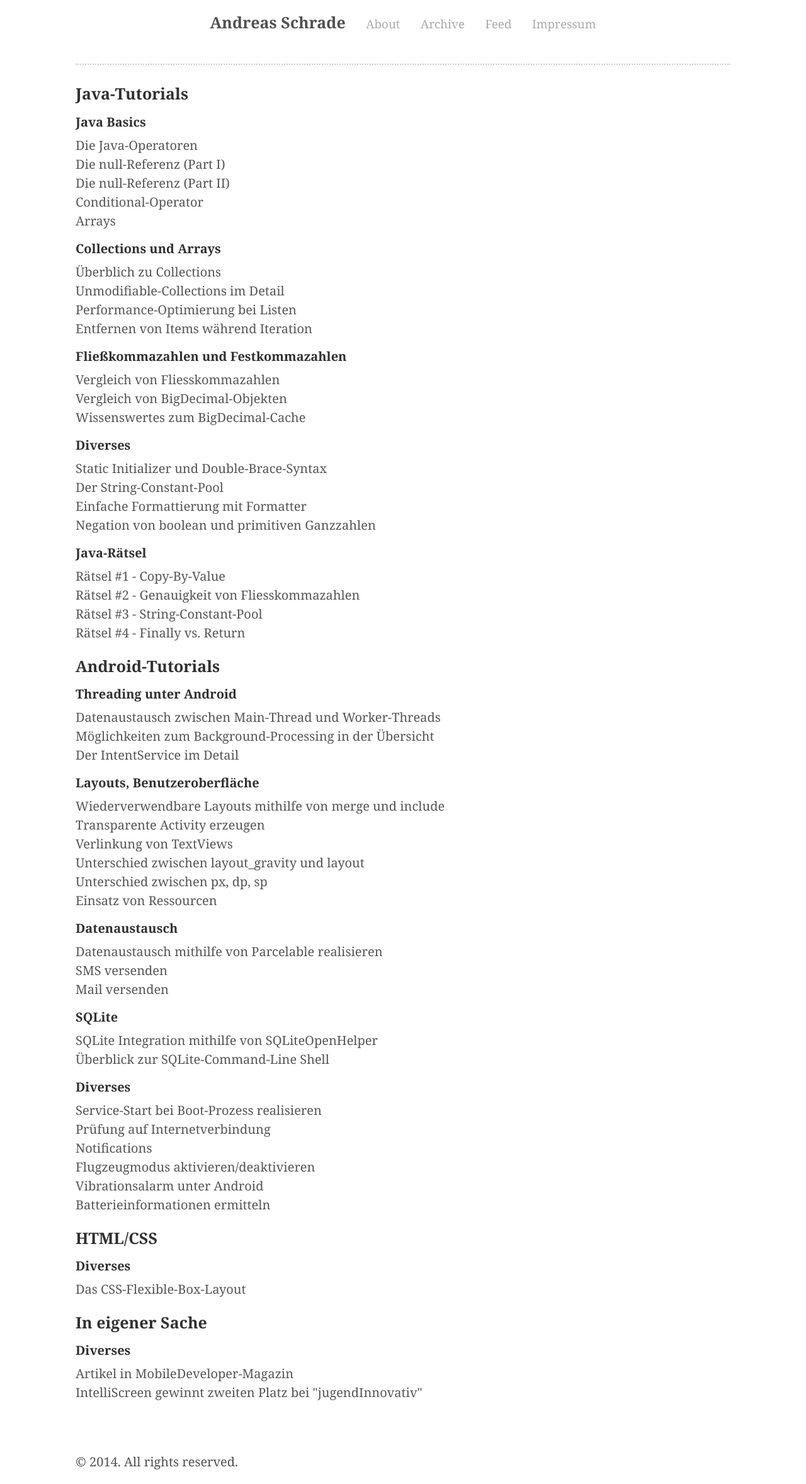
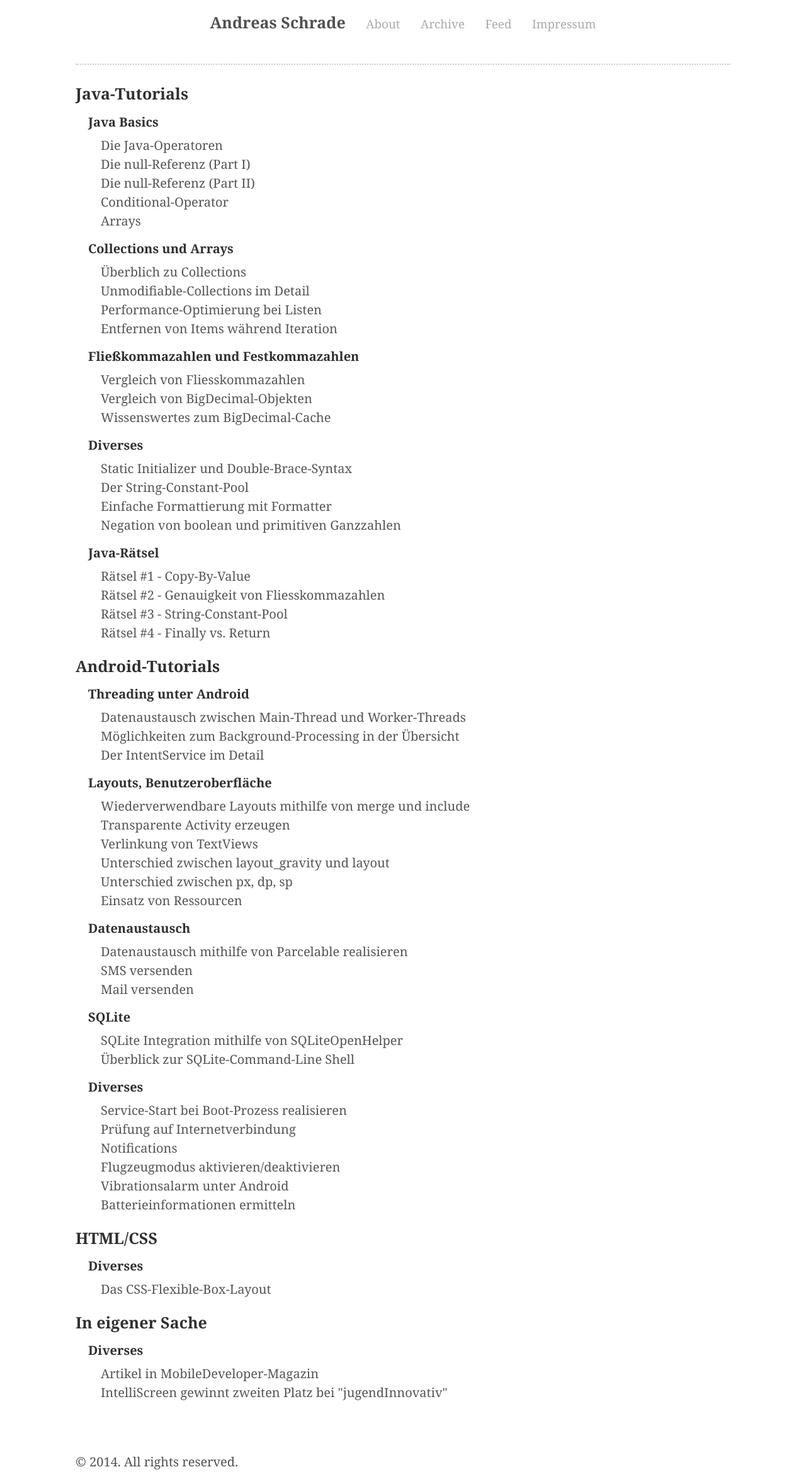
Before and after one commit to andreasschrade/andreasschrade.github.com, a Jekyll site: the page built from index.html, in a window 1280 px wide. Shown: the whole page at 63% size. Built offline with Jekyll 4.4.1, drawn with Linux system fonts in a browser that asks for light colours; Markdown is read by kramdown in place of the engine named in the settings; the list of posts is cut into pages by our own code.

Commit message:
little design improvements

```diff
--- a/public/css/poole.css
+++ b/public/css/poole.css
@@ -109,6 +109,15 @@
 
 #homepage_.post h2, #homepage_.post h3, #homepage_.post h4{
  font-weight: bold !important;
+
+}
+
+#homepage_ a {
+  padding-left: 2rem;
+}
+
+#homepage_.post h4{
+ padding-left:1.0rem;
 
 }
 
```
